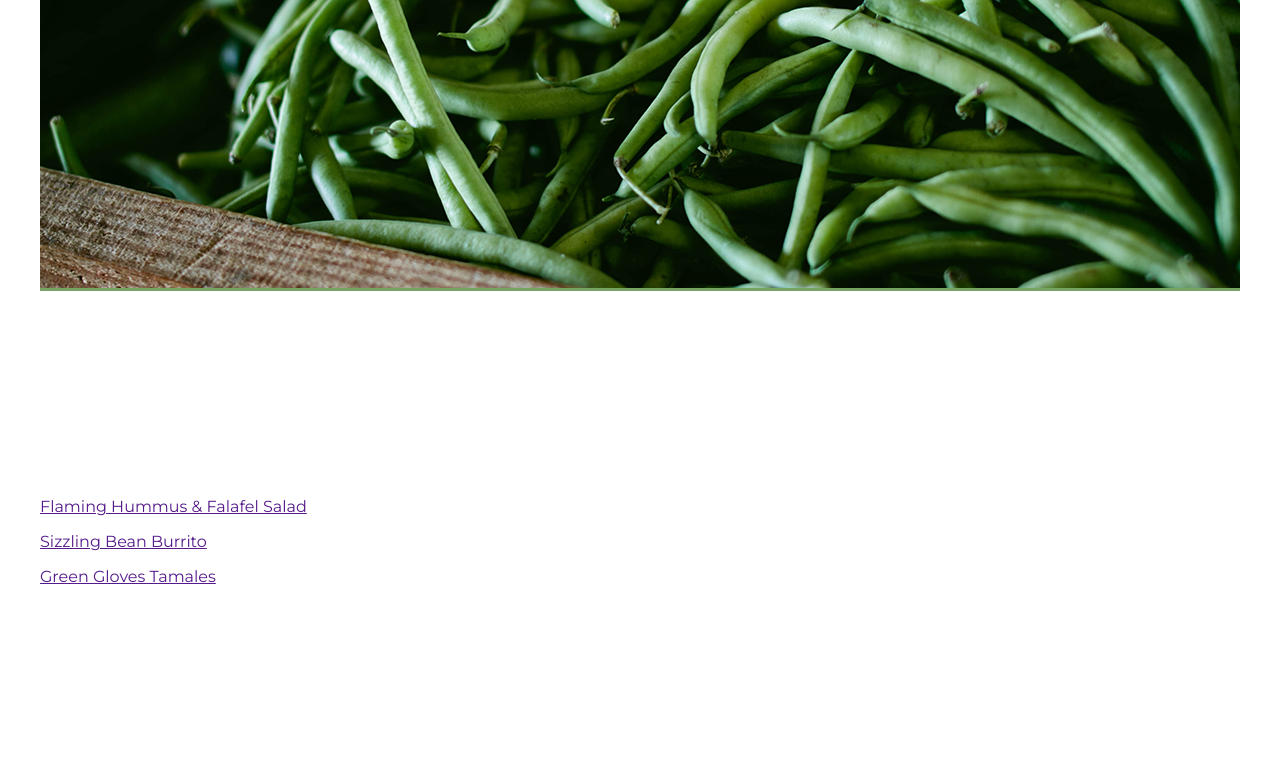
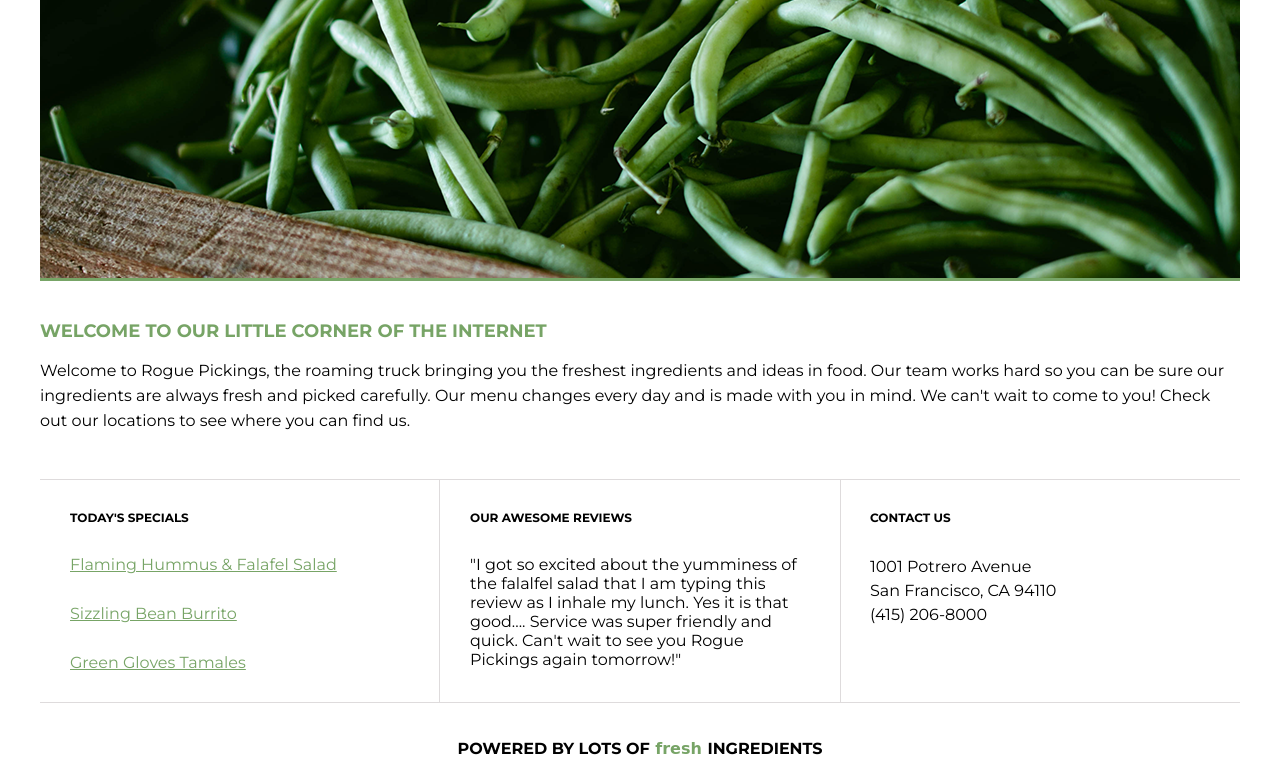
Before and after one commit to budsimpson/rogue-pickings, a plain HTML site: page index.html in a window 1280 px wide. Shown: the part 130-904 px from the top of the page. Before the commit the page ends 800 px from the top, so only its background shows below. Drawn offline with Linux system fonts and the light colour scheme; a web font is replaced by a local one.

Commit message:
Styling complete

```diff
--- a/css/main.css
+++ b/css/main.css
@@ -11,7 +11,7 @@ body {
 
 
 .full-width {
-	margin: 0 auto;
+	margin: auto;
 	overflow: auto;
 	width: 1200px;
 }
@@ -36,8 +36,8 @@ header h1 {
 	color: #77a466;
 	font-family: 'Montserrat', sans-serif;
 	font-size: 30px;
-	font-weight: bold;
-	padding: 30px 0px 20px 10px;
+	font-weight: 700;
+	padding: 30px 0px 0px 10px;
 }
 
 
@@ -48,7 +48,7 @@ header h1 span {
 
 nav {
 	float: right;
-	padding: 40px 10px 30px 0px;
+	padding: 40px 10px 10px 0px;
 }
 
 
@@ -62,7 +62,7 @@ nav ul li a {
 	color: #77a466;
 	font-family: 'Montserrat', sans-serif;
 	font-size: 14px;
-	font-weight: bold;
+	font-weight: 700;
 	padding-left: 15px;
 	text-decoration: none;
 	text-transform: uppercase;
@@ -79,14 +79,100 @@ nav ul li a {
 }
 
 
+#top-section .full-width {
+	padding: 10px;
+}
+
+
+#top-section h2 {
+	color: #77a466;
+	font-family: 'Montserrat', sans-serif;
+	font-size: 18px;
+	font-weight: 700;
+}
+
+
+#top-section p {
+	color: black;
+	font-family: 'Montserrat', sans-serif;
+	font-size: 16px;
+	font-weight: 400;
+	line-height: 25px;
+}
+
+
+/***** BOTTOM SECTION CSS *****/
+
+
+#bottom-section .full-width {
+	padding: 20px 0;
+}
+
+
+#bottom-section h3 {
+	color: black;
+	font-family: 'Montserrat', sans-serif;
+	font-size: 12px;
+	font-weight: 700;
+	margin: 30px;
+	text-transform: uppercase;
+}
+
+
+#bottom-section p {
+	color: black;
+	font-family: 'Montserrat', sans-serif;
+	font-size: 16px;
+	font-weight: 400;
+	margin: 30px;
+}
+
+#bottom-section a {
+	color: #77a466;
+}
+
+
+#bottom-section #specials {
+	border-top: 1px solid #dedbdc;
+	border-bottom: 1px solid #dedbdc;
+}
+
+
+#bottom-section #reviews {
+	border: 1px solid #dedbdc;
+	margin: 0px -1px 0px -1px;
+	padding: 0px 0px 3px 0px;
+}
+
+
+#bottom-section #contact {
+	border-top: 1px solid #dedbdc;
+	border-bottom: 1px solid #dedbdc;
+	padding: 0px 0px 45px 0px;
+}
+
+
+#bottom-section #contact p {
+	line-height: 24px;
+}
+
+
 /***** FOOTER CSS *****/
 
 
-.bolded-upper {
-	color: ;
+footer p {
+	text-align: center;
+}
+
+#bolded-upper {
+	color: black;
+	font-family: 'Montserrat', sans-serif;
+	font-size: 16px;
+	font-weight: 700;
 }
 
 
-.fresh {
+#fresh {
+	color: #77a466;
 	font-family: 'Galada', cursive;
 }
--- a/index.html
+++ b/index.html
@@ -38,7 +38,7 @@
     			<div class="full-width" id="hero-img">
     				<img src="img/hero-image.png" alt="A bunch of green beans in a wooden box" id="hero-image">
     			</div>
-    			<div class="full-width">
+    			<div class="full-width" id="welcome">
     				<h2>WELCOME TO OUR LITTLE CORNER OF THE INTERNET</h2>
     				<p>Welcome to Rogue Pickings, the roaming truck bringing you the freshest ingredients and ideas in food. Our team works hard so you can be sure our ingredients are always fresh and picked carefully. Our menu changes every day and is made with you in mind. We can't wait to come to you! Check out our locations to see where you can find us.</p>
     			</div>
@@ -46,7 +46,7 @@
 
     		<section id="bottom-section">
     			<div class="full-width">
-    				<div class="third-width" id="todays-specials">
+    				<div class="third-width" id="specials">
     					<h3>TODAY'S SPECIALS</h3>
     					<p><a href="" class="specials">Flaming Hummus &amp; Falafel Salad</a></p>
     					<p><a href="" class="specials">Sizzling Bean Burrito</a></p>
@@ -66,7 +66,7 @@
     							<!-- FOOTER CONTENT -->
     		<footer>
     			<div class="full-width" id="powered-by">
-    				<p id="bolded-upper">POWERED BY LOTS OF<span id="fresh">fresh</span>INGREDIENTS</p>
+    				<p id="bolded-upper">POWERED BY LOTS OF<span id="fresh"> fresh </span>INGREDIENTS</p>
     			</div>
     		</footer>
     	</main>
```
